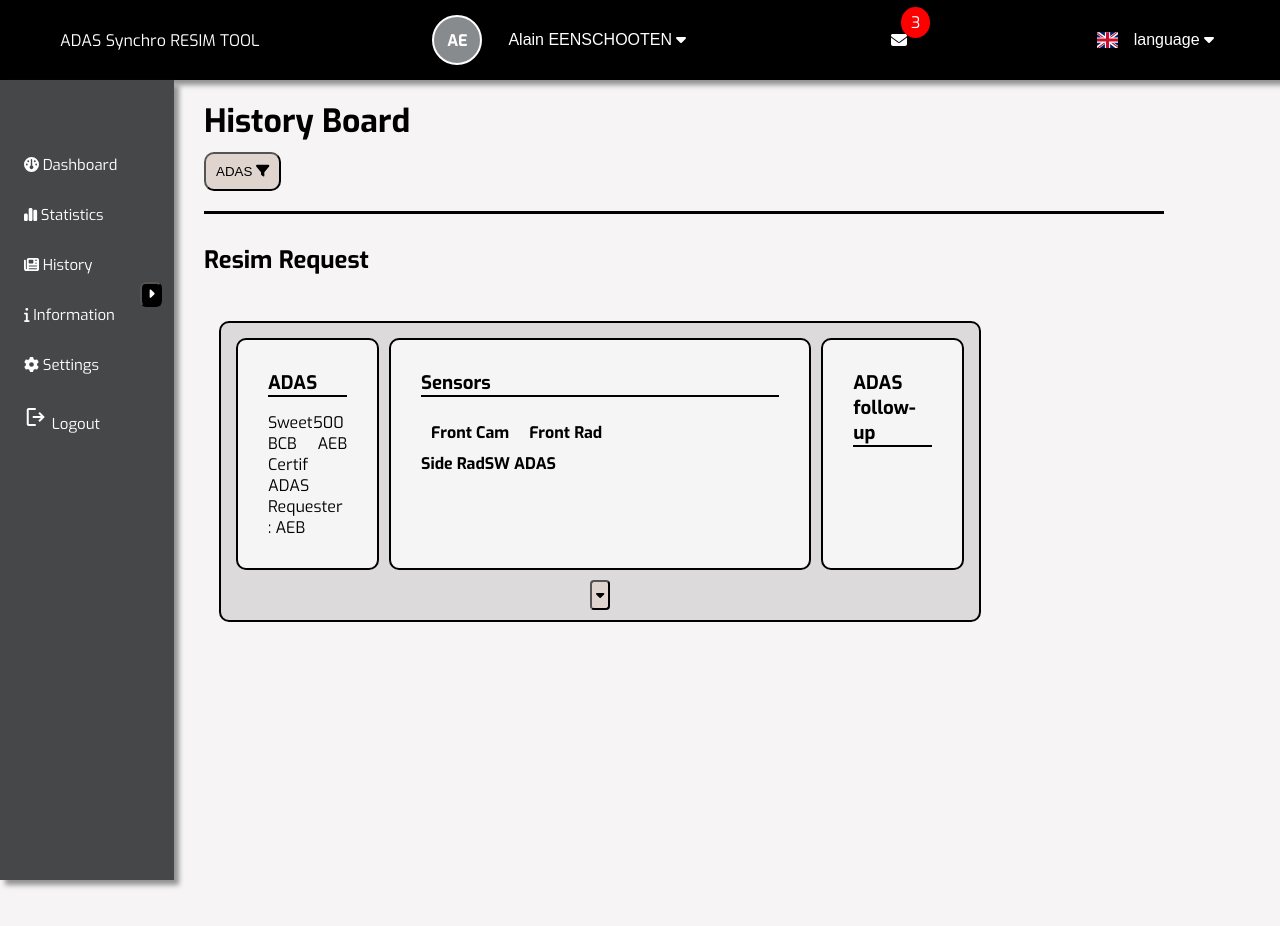
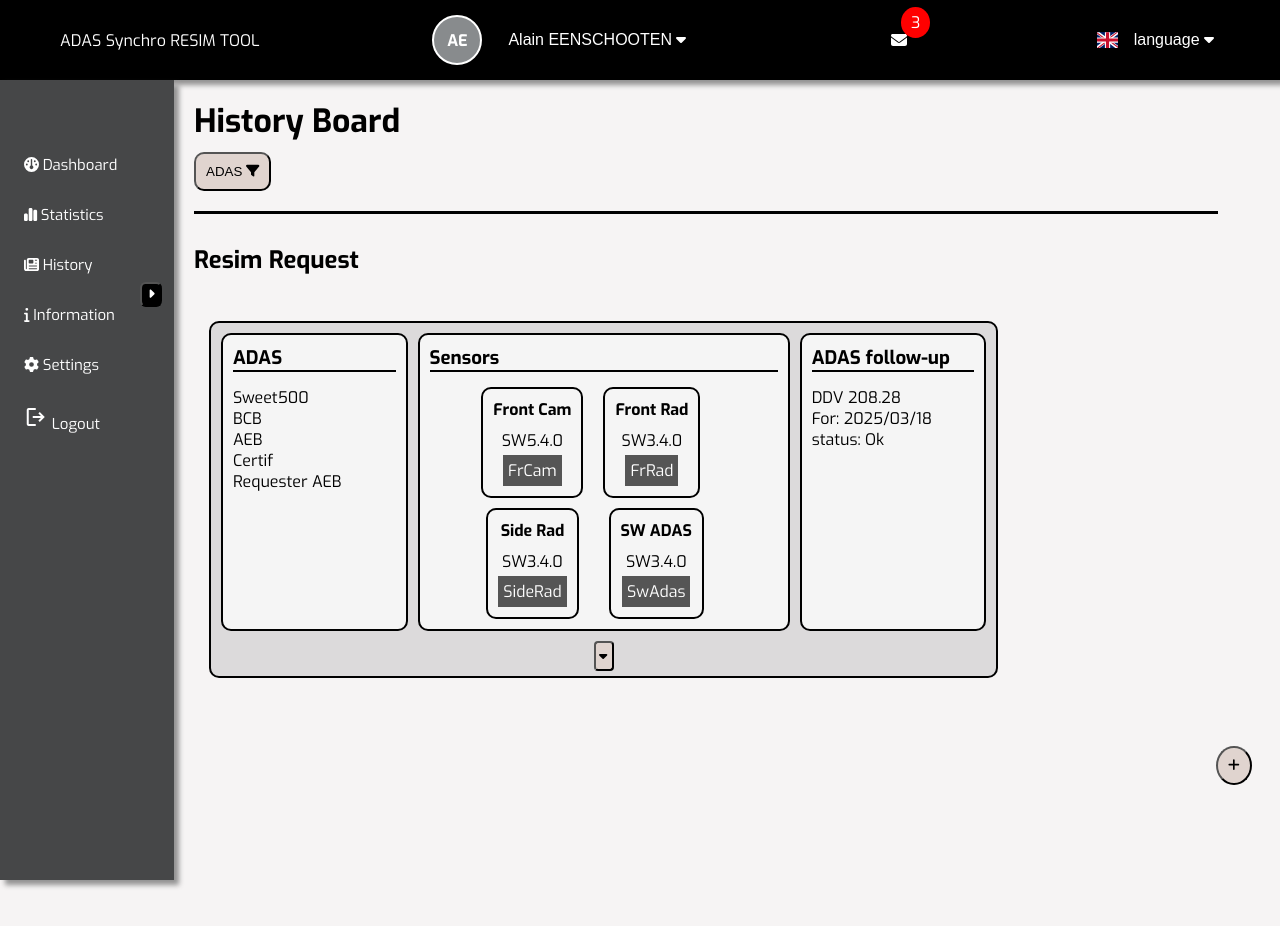
Before and after one commit to Aransandesu78/Angular_web, an Angular app: page /history in a window 1280 px wide. Shown: the top 926 px of the page. Built offline with nearby package versions, Linux system fonts and the light colour scheme; a web font is replaced by a local one.

Commit message:
Resim Request component redesigned

```diff
--- a/src/app/app.component.css
+++ b/src/app/app.component.css
@@ -30,7 +30,7 @@
 
 .main-content {
   display: block;
-  width: 75%;
+  width: 80%;
   margin-left: 5%;
 }
 
@@ -38,7 +38,7 @@
   padding: 10px;
   height: auto;
   bottom: 15px;
-  margin-left: 95%;
+  margin-left: 90%;
   border-radius: 100%;
   border-color: black;
   color: rgb(0, 0, 0);
--- a/src/app/main/main.component.css
+++ b/src/app/main/main.component.css
@@ -31,13 +31,13 @@
 }
 
 .expanded {
-    margin-left: 60px;
+    margin-left: 15px;
     transition: 0.15s;
     transition-timing-function: linear;
 }
 
 .collapsed {
-    margin-left: 140px;
+    margin-left: 130px;
     transition-delay: 0.15s;
     transition-timing-function: linear;
 }
--- a/src/app/resim-request/resim-request.component.css
+++ b/src/app/resim-request/resim-request.component.css
@@ -3,7 +3,7 @@
     color: black;
     margin-top: 30px;
     margin-bottom: 10px;
-    width: 1000px;
+    width: 70%;
     text-align: justify;
     display: block;
 }
@@ -13,16 +13,32 @@ h3 {
     border-bottom: 2px solid;
 }
 
+/* Décoration des boutons pour accéder aux liens urls */
+
+a:link, a:visited {
+    background-color: #555;
+    color: white;
+    padding: 5px;
+    text-align: center;
+    text-decoration: none;
+    display: inline-block;
+    margin-top: 4px;
+}
+
+a:hover, a:active {
+    background-color: dark;
+}
+
 .main-content {
     background-color: #d4d1d3bb;
     border-radius: 10px;
     border-width: 2px;
     border-style: solid;
     text-align: center;
-    padding: 10px;
-    margin: auto;
+    padding: 5px;
     display: inline-block;
     height: auto;
+    width: 100%;
 }
 
 .adas-content {
@@ -43,28 +59,62 @@ h3 {
 }
 
 .adas-project {
-    width: 20%;
+    width: 25%;
+    padding: 10px;
 }
 
 .adas-sensor {
-    width: 60%;
+    width: 30%;
+    display: block;
+    align-items: center;
+    padding: 10px;
+}
+
+.adas-follow-up {
+    padding: 10px;
+    width: 25%;
+}
+
+.sensor-content {
+    margin-left: 6%;
+    text-align: center;
+    width: 100%;
     display: block;
 }
 
-.adas-follow-up {
-    width: 20%;
+.bloc-content{
+    margin-top: 10px
 }
 
 .top {
     display: flex;
+    align-items: center;
+    width: 100%;
 }
 
 .frcam, .frrad {
     padding: 10px;
+    margin-left: 10px;
+    margin-right: 10px;
+    border-style: solid;
+    border-radius: 10px;
+    border-width: 2px;
 }
 
 .bottom {
     display: flex;
+    align-items: center;
+    width: 100%;
+}
+
+.siderad, .swadas {
+    padding: 10px;
+    margin-left: 15px;
+    margin-right: 15px;
+    border-style: solid;
+    border-radius: 10px;
+    border-width: 2px;
+    margin-top: 10px;
 }
 
 .option-selection {
@@ -113,8 +163,7 @@ h3 {
 
 .optional-content {
     background-color: #d4d1d3bb;
-    margin-left: 150px;
-    width: 730px;
+    width: 100%;
     padding: 25px;
     border-radius: 10px;
     border-width: 2px;
@@ -122,6 +171,10 @@ h3 {
     min-height: 100px;
     display: flex;
     align-items: center;
+}
+
+.form {
+    margin-left: 10%;
 }
 
 .show {
@@ -147,12 +200,14 @@ h3 {
 
 .form-comments {
     margin-left: 10px;
+    font-size: 15px;
+    resize: none;
 }
 
-.optional-content .btn-submit {
+.btn-submit {
     border-radius: 5px;
     padding: 5px;
-    margin-left: 580px;
+    margin-left: 620px;
     margin-top: 10px;
     background-color: #e0D4cf;
 }
@@ -164,3 +219,30 @@ h3 {
     margin-bottom: 10px;
     display: inline-block;
 }
+
+/* Large devices (laptops/desktops, 992px and up) */
+@media only screen and (min-width: 1200px) {
+    .adas-sensor {
+        width: 50%;
+    }
+    .sensor-content {
+        margin-left: 12%;
+    }
+    .adas-content {
+        margin-left: 0%;
+    }
+    .main-content{
+        width: 100%;
+    }
+    .resim-request {
+        width: 80%;
+    }
+    .form {
+        margin-left: 3%;
+    }
+}
+
+/* Extra large devices (large laptops and desktops, 1200px and up) */
+/* @media only screen and (max-width: 1200px) {
+
+} */
--- a/src/app/resim-request/resim-request.component.html
+++ b/src/app/resim-request/resim-request.component.html
@@ -4,54 +4,56 @@
         <div class="adas-content">
             <div class="adas-project">
                 <h3>ADAS</h3>
-                <p>{{adas.PlatformVehicule}} {{adas.projectVehicule}} {{adas.ADASDrivingOwner}} {{adas.TypeDriving}}</p>
-                <p>ADAS Requester : {{adas.ADASApplicantOwner}}</p>
+                <p>{{adas.PlatformVehicule}}</p>
+                <p>{{adas.projectVehicule}}</p>
+                <p>{{adas.ADASDrivingOwner}}</p>
+                <p>{{adas.TypeDriving}}</p>
+                <p>Requester {{adas.ADASApplicantOwner}}</p>
             </div>
+            <!-- Ajouter les liens URL pour accéder aux sils SDV -->
             <div class="adas-sensor">
                 <h3>Sensors</h3>
+                <div class="sensor-content">
                     <div class="top">
                         <div class="frcam">
                             <h4>Front Cam</h4>
+                            <div class="bloc-content">
+                                <p>{{sensor.silSWFrCam}}</p>
+                                <a href="" target="_blank">FrCam</a>
+                            </div>
                         </div>
                         <div class="frrad">
                             <h4>Front Rad</h4>
+                            <div class="bloc-content">
+                                <p>{{sensor.silSWFrRad}}</p>
+                                <a href="" target="_blank">FrRad</a>
+                            </div>
                         </div>
                     </div>
                     <div class="bottom">
                         <div class="siderad">
                             <h4>Side Rad</h4>
+                            <div class="bloc-content">
+                                <p>{{sensor.silSWSideRad}}</p>
+                                <a href="" target="_blank">SideRad</a>
+                            </div>
                         </div>
                         <div class="swadas">
                             <h4>SW ADAS</h4>
+                            <div class="bloc-content">
+                                <p>{{sensor.silSWAdas}}</p>
+                                <a href="" target="_blank">SwAdas</a>
                             </div>
                         </div>
-
-                <!-- <ul>
-                    <li>SW FrCam: {{sensor.silSWFrCam}}</li>
-                    <li>linkSilSWFrCam: {{sensor.linkSilSWFrCam}}</li>
-                    <li>silSWFrRad: {{sensor.silSWFrRad}}</li>
-                    <li>linkSilSWFrRad: {{sensor.linkSilSWFrRad}}</li>
-                    <li>silSWSideRad: {{sensor.silSWSideRad}}</li>
-                    <li>linkSilSWSideRad: {{sensor.linkSilSWSideRad}}</li>
-                    <li>silSWAdas: {{sensor.silSWAdas}}</li>
-                    <li>CalibrationSwAdas: {{sensor.CalibrationSwAdas}}</li>
-                    <li>linkSilSWAdas: {{sensor.linkSilSWAdas}}</li>
-                </ul> -->
+                    </div>
+                </div>
             </div>
             <div class="adas-follow-up">
                 <h3>ADAS follow-up</h3>
-                <!-- <ul>
-                    <li>numDDV: {{follow.numDDV}}</li>
-                    <li>dateCreationResimLoopRequest: {{follow.dateCreationResimLoopRequest | date: eu_date_format}}</li>
-                    <li>DatelastModif: {{follow.DatelastModif | date: eu_date_format}}</li>
-                    <li>Dateplanned: {{follow.Dateprevu | date: eu_date_format}}</li>
-                    <li>dateEndResimLoop: {{follow.dateEndResimLoop | date: eu_date_format}}</li>
-                    <li>stateResimLoopStatus: {{follow.stateResimLoopStatus}}</li>
-                    <li>stateADASStatus: {{follow.stateADASStatus}}</li>
-                    <li>dateModifStatusBuckettemp: {{follow.dateModifStatusBuckettemp | date: eu_date_format}}</li>
-                    <li>statusBuckettemp: {{follow.statusBuckettemp}}</li>
-                    <li>associateResimForm: {{follow.associateResimForm}}</li>
-                </ul> -->
+                <p>DDV {{follow.numDDV}}</p>
+                <p>For: {{follow.Dateprevu | date:eu_date_format}}</p>
+                <!-- <p>End : {{follow.dateEndResimLoop | date:eu_date_format}}</p> -->
+                <p>status: {{follow.stateResimLoopStatus}}</p>
             </div>
         </div>
         <button class="option-selection" (click)="toggleDiv()">
@@ -61,16 +63,18 @@
     </div>
     <!-- Creation d'une section commentaires -->
     <div class="optional-content"  [ngClass]="{'show' : isVisible, 'hide' : !isVisible}">
+        <div class="form">
             <form [formGroup]="formGroup">
                 <div class="resim-comments">
                     <label for="comments" class="form-label">Comments : </label>
-                <textarea id="comments" rows="3" cols="25" type="text" formControlName="resim_comments" class="form-comments"></textarea>
+                    <textarea id="comments" rows="5" cols="25" type="text" formControlName="resim_comments" class="form-comments"></textarea>
                 </div>
                 <div class="results-comments">
                     <label for="results" class="form-label">Results : </label>
-                <textarea id="results" rows="3" cols="25" type="text" formControlName="results_comments" class="form-comments"></textarea>
+                    <textarea id="results" rows="5" cols="25" type="text" formControlName="results_comments" class="form-comments"></textarea>
                 </div>
                 <button type="submit" class="btn-submit">Submit</button>
             </form>
         </div>
     </div>
+</div>
--- a/src/app/resim-request/resim-request.component.ts
+++ b/src/app/resim-request/resim-request.component.ts
@@ -18,7 +18,7 @@ export class ResimRequestComponent {
   @Input() isAdmin: boolean = false; // Détermine si l'utilisateur est admin
   statutControl = new FormControl('awaiting'); // Valeur par défaut
 
-  status_request = 'Awaiting';
+  status_request = ['Ok', 'NOK'];
   status: [string, string, string] = ['Awaiting', 'Approved', 'Refused']; // Etats pour les boutons à saisir pour le suivi
   current_date : Date = new Date() // Un exemple pour l'affichage
   eu_date_format: string = 'yyyy/MM/dd';
@@ -42,10 +42,10 @@ export class ResimRequestComponent {
     linkSilSWFrCam: "xx",
     silSWFrRad: "SW3.4.0",
     linkSilSWFrRad: "xx",
-    silSWSideRad: "xx",
+    silSWSideRad: "SW3.4.0",
     linkSilSWSideRad: "xx",
-    silSWAdas: "xx",
-    CalibrationSwAdas: "xx",
+    silSWAdas: "SW3.4.0",
+    CalibrationSwAdas: "SW3.4.0",
     linkSilSWAdas: "xx",
   }
 
@@ -55,8 +55,8 @@ export class ResimRequestComponent {
     DatelastModif: this.current_date,
     Dateprevu: this.current_date,
     dateEndResimLoop: this.current_date,
-    stateResimLoopStatus: this.status_request, // Mandatory
-    stateADASStatus: this.status_request, // Mandatory
+    stateResimLoopStatus: this.status_request[0], // Mandatory
+    stateADASStatus: this.status_request[0], // Mandatory
     dateModifStatusBuckettemp: this.current_date,
     statusBuckettemp: "To validate", // Mandatory
     associateResimForm: "xx",
```
Lines whose indentation alone changed are shown as unchanged.
